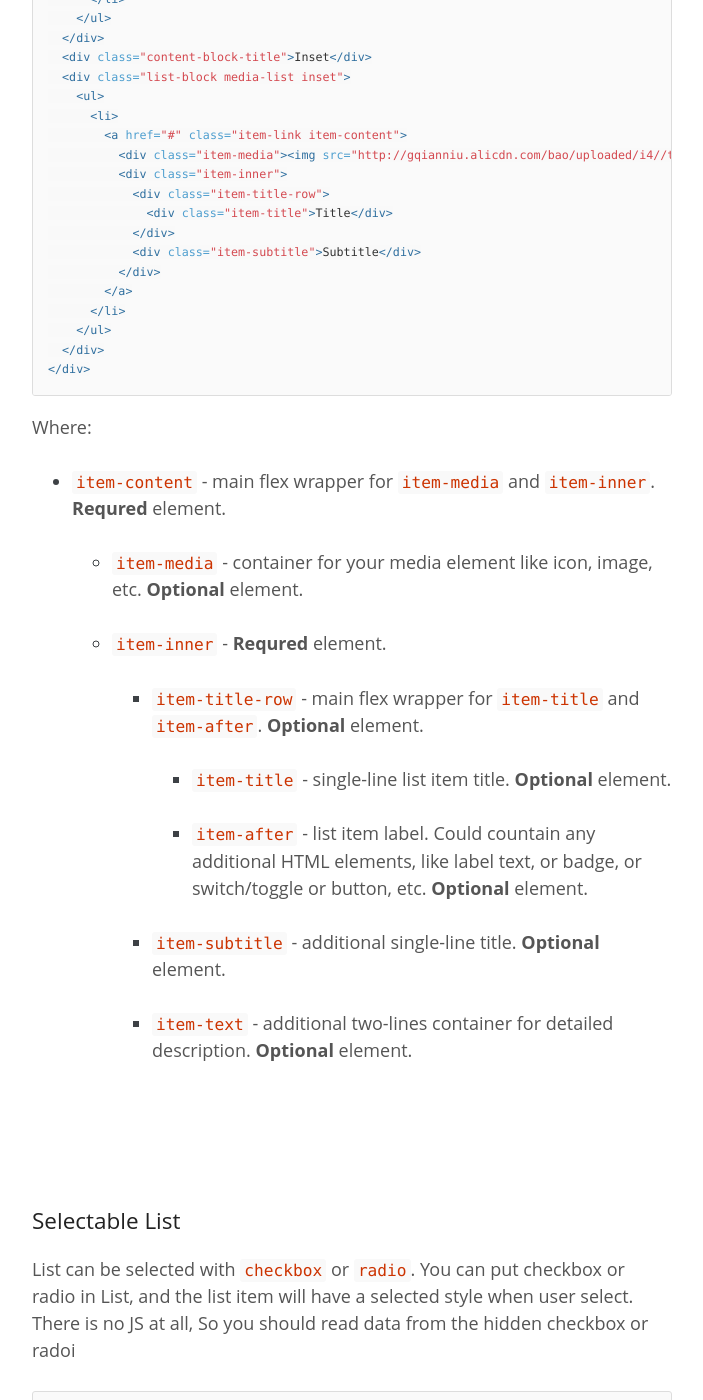
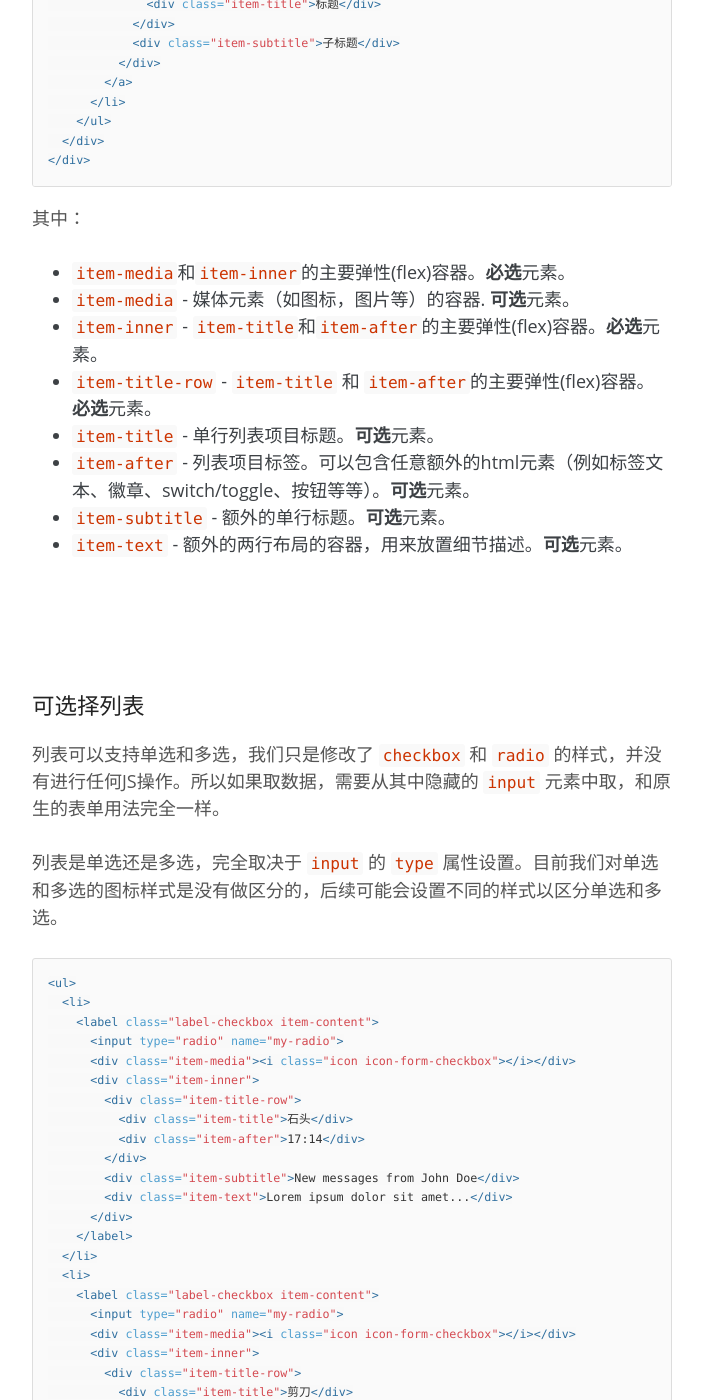
Before and after one commit to lihongxun945/light7-cn, a Jekyll site: the page built from docs/components.html, in a window 1280 px wide and 1400 px high, scrolled down 59060 px. Shown: the whole window, without its empty margins (181-884 px from the left). Built offline with Jekyll 4.4.1, drawn with Linux system fonts in a browser that asks for light colours; a style sheet for code colours, icons or effects is not loaded; some of the changed text lies outside the part shown.

Commit message:
Revert "udpate en"
This reverts commit 25b7c363c98ccf19e29e60979df33fd8a1ec0da8.

```diff
--- a/docs/_includes/_components/layout.html
+++ b/docs/_includes/_components/layout.html
@@ -1,52 +1,52 @@
 <article class="component" id="layout" data-url='structure'>
-  <h2 class="component-title">layout</h2>
-  <p class="component-description">The layout of page should be correct. Every page should have a <code>.page</code> container, and put contents in <code>.content</code> container.</p>
-  <p>Here is the basic layout of a page:</p>
+  <h2 class="component-title">页面基本结构</h2>
+  <p class="component-description">我们对页面的基本结构是有要求的，否则可能会出现样式错误或者无法正确加载页面等问题。</p>
+  <p>基本的页面布局如下：</p>
 
   <div class="component-example component-example-fullbleed">
   </div>
 {% highlight html %}
-<!-- page containet -->
+<!-- page 容器 -->
 <div class="page">
-  <!-- titlebar -->
+  <!-- 标题栏 -->
   <header class="bar bar-nav">
     <a class="icon icon-me pull-left open-panel"></a>
-    <h1 class="title">Title</h1>
+    <h1 class="title">标题</h1>
   </header>
 
-  <!-- toolbar -->
+  <!-- 工具栏 -->
   <nav class="bar bar-tab">
     <a class="tab-item active" href="#">
       <span class="icon icon-home"></span>
-      <span class="tab-label">Home</span>
+      <span class="tab-label">首页</span>
     </a>
     <a class="tab-item" href="#">
       <span class="icon icon-star"></span>
-      <span class="tab-label">Fav</span>
+      <span class="tab-label">收藏</span>
     </a>
     <a class="tab-item" href="#">
       <span class="icon icon-settings"></span>
-      <span class="tab-label">Settings</span>
+      <span class="tab-label">设置</span>
     </a>
   </nav>
 
-  <!-- page content -->
+  <!-- 这里是页面内容区 -->
   <div class="content">
-    <div class="content-block">content here</div>
+    <div class="content-block">这里是content</div>
   </div>
 </div>
 
-<!-- popup, panel -->
+<!-- popup, panel 等放在这里 -->
 <div class="panel-overlay"></div>
 <!-- Left Panel with Reveal effect -->
 <div class="panel panel-left panel-reveal">
   <div class="content-block">
-    <p>Here is a side panel</p>
+    <p>这是一个侧栏</p>
     <p></p>
     <!-- Click on link with "close-panel" class will close panel -->
-    <p><a href="#" class="close-panel">close</a></p>
+    <p><a href="#" class="close-panel">关闭</a></p>
   </div>
 </div>
 {% endhighlight %}
-<p>Ever page should have a <code>.page</code> container.</p>
+<p>注意！每一个页面都要有一个 <code>.page</code> 容器。如果你的页面中没有这个容器，很可能导致如侧栏之类的组件无法正常工作。</p>
 </article>
--- a/docs/_includes/_components/list.html
+++ b/docs/_includes/_components/list.html
@@ -1,70 +1,70 @@
 <article class="component" id="list" data-url='list'>
-  <h2 class="component-title">List</h2>
-  <p class="component-description">List views are versatile and powerful user interface compontents frequently found in iOS apps. A list view presents data in a scrollable list of multiple rows that may be divided into sections/groups.</p>
-  <p class="component-description">List views have many purposes:</p>
+  <h2 class="component-title">列表</h2>
+  <p class="component-description">常在iOS应用中看到的列表，是种多功能且强大的交互组件。列表将数据展现在一个可滚动的多行的列表中，可以将数据划分成不同的片段/组（sections/groups）。</p>
+  <p class="component-description">列表有以下用途：</p>
   <ul>
-    <li>To let users navigate through hierarchically structured data</li>
-    <li>To present an indexed list of items</li>
-    <li>To display detail information and controls in visually distinct groupings</li>
-    <li>To present a selectable list of options</li>
+    <li>让用户可以浏览结构化的多级数据</li>
+    <li>展现一个索引列表</li>
+    <li>在可视化的不同分组中，显示详细信息和控件</li>
+    <li>展现一个可以选择的列表</li>
   </ul>
 
 {% highlight html %}
 <header class="bar bar-nav">
-  <h1 class="title">List view</h1>
+  <h1 class="title">视图列表</h1>
 </header>
 <div class="content">
-  <div class="content-block-title">With icon, title and after</div>
+  <div class="content-block-title">图标、标题和副标题</div>
   <div class="list-block">
     <ul>
       <li class="item-content">
         <div class="item-media"><i class="icon icon-f7"></i></div>
         <div class="item-inner">
-          <div class="item-title">Bom</div>
-          <div class="item-after">12:12</div>
+          <div class="item-title">商品名称</div>
+          <div class="item-after">杜蕾斯</div>
         </div>
       </li>
       <li class="item-content">
         <div class="item-media"><i class="icon icon-f7"></i></div>
         <div class="item-inner">
-          <div class="item-title">Gender</div>
-          <div class="item-after">Male</div>
+          <div class="item-title">型号</div>
+          <div class="item-after">极致超薄型</div>
         </div>
       </li>
     </ul>
   </div>
-  <div class="content-block-title">With title and after</div>
+  <div class="content-block-title">标题和副标题</div>
   <div class="list-block">
     <ul>
       <li class="item-content">
         <div class="item-inner">
-          <div class="item-title">Bom</div>
-          <div class="item-after">12:12</div>
+          <div class="item-title">商品名称</div>
+          <div class="item-after">杜蕾斯</div>
         </div>
       </li>
       <li class="item-content">
         <div class="item-inner">
-          <div class="item-title">Gender</div>
-          <div class="item-after">Male</div>
+          <div class="item-title">型号</div>
+          <div class="item-after">极致超薄型</div>
         </div>
       </li>
     </ul>
   </div>
-  <div class="content-block-title">With Arrow</div>
+  <div class="content-block-title">带箭头</div>
   <div class="list-block">
     <ul>
       <li class="item-content item-link">
         <div class="item-media"><i class="icon icon-f7"></i></div>
         <div class="item-inner">
-          <div class="item-title">Bom</div>
-          <div class="item-after">12:12</div>
+          <div class="item-title">商品名称</div>
+          <div class="item-after">杜蕾斯</div>
         </div>
       </li>
       <li class="item-content item-link">
         <div class="item-media"><i class="icon icon-f7"></i></div>
         <div class="item-inner">
-          <div class="item-title">Gender</div>
-          <div class="item-after">Male</div>
+          <div class="item-title">型号</div>
+          <div class="item-after">极致超薄型</div>
         </div>
       </li>
     </ul>
@@ -72,46 +72,26 @@
 </div>
 {% endhighlight %}
 
-  <p class="component-description">Where:</p>
+  <p class="component-description">其中：</p>
   <ul>
-    <ul>
-      <li>
-        <p><code>item-content</code> - main flex wrapper for <code>item-media</code> and <code>item-inner</code>. <strong>Requred</strong> element.</p>
-      </li>
-      <ul>
-        <li>
-          <p><code>item-media</code> - container for your media element like icon, image, etc. <strong>Optional</strong> element.</p>
-        </li>
-        <li>
-          <p><code>item-inner</code> - main flex wrapper for <code>item-title</code> and <code>item-after</code>. <strong>Requred</strong> element.</p>
-        </li>
-        <ul>
-          <li>
-            <p><code>item-title</code> - single-line list item title. <strong>Required</strong> element.</p>
-          </li>
-          <li>
-            <p><code>item-after</code> - list item label. Could countain any additional HTML elements, like label text, or badge, or switch/toggle or button, etc. <strong>Optional</strong> element.</p>
-          </li>
-        </ul>
-      </ul>
-    </ul>
+    <li><code>item-content</code> - <code>item-media</code>和<code>item-inner</code>的主要弹性(flex)容器。<strong>必选</strong>元素。</li>
+    <li><code>item-media</code> - 媒体元素（如图标，图片等）的容器。<strong>可选</strong>元素。</li>
+    <li><code>item-inner</code> - <code>item-title</code>和<code>item-after</code>的主要弹性(flex)容器。<strong>必选</strong>元素。</li>
+    <li><code>item-title</code> - 单行列表项目标题。<strong>必选</strong>元素。</li>
+    <li><code>item-after</code> - 列表项目标签。可以包含任意额外的html元素（例如标签文本、徽章、switch/toggle、按钮等等）。<strong>可选</strong>元素。</li>
   </ul>
 
-  <p>Add <code>.item-link</code> class on <code>.item-content</code> will make it show a right arrow。</p>
+  <p>在 <code>.item-content</code> 上加上 <code>.item-link</code> 会增加一个向右的箭头。</p>
 
 </article>
 
 <article class="component active">
-  <h3 class="component-title">Contacts List</h3>
-  <p class="component-description">Show contacts</p>
-  <p>Contacts list is a particular case of <a href="list-view.html#grouped-lists">Grouped Lists</a> with two differences:</p>
+  <h3 class="component-title">联系人列表（Contacts List）</h3>
+  <p class="component-description">联系人列表用来展示个人的联系方式。</p>
+  <p>联系人列表是<a href="#list">分组列表（Grouped Lists）</a>的一个特殊的类型，主要有2点不同：</p>
   <ul>
-    <li>
-      <p><code>list-block</code> should have additional <code>contacts-block</code> class</p>
-    </li>
-    <li>
-      <p><code>page-content</code> should have additional <code>contacts-content</code> class</p>
-    </li>
+    <li>列表区域元素（“list-block”）需要带上额外的“contacts-block”类</li>
+    <li>页面内容元素（“page-content”）需要带上额外的“contacts-content”类</li>
   </ul>
 
   <div class="component-example component-example-fullbleed">
@@ -119,7 +99,7 @@
 
 {% highlight html %}
 <header class="bar bar-nav">
-  <h1 class="title">Contacts List</h1>
+  <h1 class="title">联系人列表</h1>
 </header>
 <div class="content">
   <div class="list-block contacts-block">
@@ -136,49 +116,49 @@
         <li>
           <div class="item-content">
             <div class="item-inner">
-              <div class="item-title">Person1</div>
+              <div class="item-title">标题2</div>
             </div>
           </div>
         </li>
         <li>
           <div class="item-content">
             <div class="item-inner">
-              <div class="item-title">Person2</div>
+              <div class="item-title">标题3</div>
             </div>
           </div>
         </li>
         <li>
           <div class="item-content">
             <div class="item-inner">
-              <div class="item-title">Person3</div>
+              <div class="item-title">标题4</div>
             </div>
           </div>
         </li>
         <li>
           <div class="item-content">
             <div class="item-inner">
-              <div class="item-title">Person4</div>
+              <div class="item-title">标题5</div>
             </div>
           </div>
         </li>
         <li>
           <div class="item-content">
             <div class="item-inner">
-              <div class="item-title">Person5</div>
+              <div class="item-title">标题6</div>
             </div>
           </div>
         </li>
         <li>
           <div class="item-content">
             <div class="item-inner">
-              <div class="item-title">Person6</div>
+              <div class="item-title">标题7</div>
             </div>
           </div>
         </li>
         <li>
           <div class="item-content">
             <div class="item-inner">
-              <div class="item-title">Person7</div>
+              <div class="item-title">标题8</div>
             </div>
           </div>
         </li>
@@ -190,42 +170,42 @@
         <li>
           <div class="item-content">
             <div class="item-inner">
-              <div class="item-title">Tom</div>
+              <div class="item-title">标题1</div>
             </div>
           </div>
         </li>
         <li>
           <div class="item-content">
             <div class="item-inner">
-              <div class="item-title">TOm</div>
+              <div class="item-title">标题2</div>
             </div>
           </div>
         </li>
         <li>
           <div class="item-content">
             <div class="item-inner">
-              <div class="item-title">Tom3</div>
+              <div class="item-title">标题3</div>
             </div>
           </div>
         </li>
         <li>
           <div class="item-content">
             <div class="item-inner">
-              <div class="item-title">Tom4</div>
+              <div class="item-title">标题4</div>
             </div>
           </div>
         </li>
         <li>
           <div class="item-content">
             <div class="item-inner">
-              <div class="item-title">Tom5</div>
+              <div class="item-title">标题5</div>
             </div>
           </div>
         </li>
         <li>
           <div class="item-content">
             <div class="item-inner">
-              <div class="item-title">Tom6</div>
+              <div class="item-title">标题6</div>
             </div>
           </div>
         </li>
@@ -237,49 +217,49 @@
         <li>
           <div class="item-content">
             <div class="item-inner">
-              <div class="item-title">David1</div>
+              <div class="item-title">标题1</div>
             </div>
           </div>
         </li>
         <li>
           <div class="item-content">
             <div class="item-inner">
-              <div class="item-title">David2</div>
+              <div class="item-title">标题2</div>
             </div>
           </div>
         </li>
         <li>
           <div class="item-content">
             <div class="item-inner">
-              <div class="item-title">David3</div>
+              <div class="item-title">标题3</div>
             </div>
           </div>
         </li>
         <li>
           <div class="item-content">
             <div class="item-inner">
-              <div class="item-title">David4</div>
+              <div class="item-title">标题4</div>
             </div>
           </div>
         </li>
         <li>
           <div class="item-content">
             <div class="item-inner">
-              <div class="item-title">David5</div>
+              <div class="item-title">标题5</div>
             </div>
           </div>
         </li>
         <li>
           <div class="item-content">
             <div class="item-inner">
-              <div class="item-title">David6</div>
+              <div class="item-title">标题6</div>
             </div>
           </div>
         </li>
         <li>
           <div class="item-content">
             <div class="item-inner">
-              <div class="item-title">David7</div>
+              <div class="item-title">标题7</div>
             </div>
           </div>
         </li>
@@ -291,7 +271,7 @@
         <li>
           <div class="item-content">
             <div class="item-inner">
-              <div class="item-title">Lily1</div>
+              <div class="item-title">标题1</div>
             </div>
           </div>
         </li>
@@ -304,19 +284,19 @@
 </article>
 
 <article class="component active">
-  <h3 class="component-title">Media List View</h3>
-  <p>Media list view is extended case of <a href="#list.html">list view</a> indended to display more complex data like products, services, users, etc.</p>
-  <p>And of course it has a bit more complex layout:</p>
+  <h3 class="component-title">多媒体列表（Media List View）</h3>
+  <p class="component-description">多媒体列表是<a href="#list">列表（list view）</a>的扩展，它是为了展示更复杂的数据比如产品，服务，用户等等。</p>
+  <p class="component-description">当然，它的布局更为复杂：</p>
 
   <div class="component-example component-example-fullbleed">
   </div>
 
 {% highlight html %}
 <header class="bar bar-nav">
-  <h1 class="title">Media List</h1>
+  <h1 class="title">多媒体列表</h1>
 </header>
 <div class="content">
-  <div class="content-block-title">Title</div>
+  <div class="content-block-title">曲目</div>
   <div class="list-block media-list">
     <ul>
       <li>
@@ -324,17 +304,17 @@
           <div class="item-media"><img src="http://gqianniu.alicdn.com/bao/uploaded/i4//tfscom/i3/TB10LfcHFXXXXXKXpXXXXXXXXXX_!!0-item_pic.jpg_250x250q60.jpg" style='width: 4rem;'></div>
           <div class="item-inner">
             <div class="item-title-row">
-              <div class="item-title">Title</div>
+              <div class="item-title">标题</div>
               <div class="item-after">$15</div>
             </div>
-            <div class="item-subtitle">Title</div>
-            <div class="item-text">some text here...</div>
+            <div class="item-subtitle">标题</div>
+            <div class="item-text">此处是文本内容...</div>
           </div>
         </a>
       </li>
     </ul>
   </div>
-  <div class="content-block-title">Mail App</div>
+  <div class="content-block-title">邮件应用</div>
   <div class="list-block media-list">
     <ul>
       <li>
@@ -344,14 +324,14 @@
               <div class="item-title">Facebook</div>
               <div class="item-after">17:14</div>
             </div>
-            <div class="item-subtitle">Title</div>
-            <div class="item-text">Some text here...</div>
+            <div class="item-subtitle">子标题</div>
+            <div class="item-text">此处是文本内容...</div>
           </div>
         </a>
       </li>
     </ul>
   </div>
-  <div class="content-block-title">Simple list</div>
+  <div class="content-block-title">简单列表</div>
   <div class="list-block media-list">
     <ul>
       <li>
@@ -359,15 +339,15 @@
           <div class="item-media"><img src="http://gqianniu.alicdn.com/bao/uploaded/i4//tfscom/i3/TB10LfcHFXXXXXKXpXXXXXXXXXX_!!0-item_pic.jpg_250x250q60.jpg" style='width: 2.2rem;'></div>
           <div class="item-inner">
             <div class="item-title-row">
-              <div class="item-title">Title</div>
+              <div class="item-title">标题</div>
             </div>
-            <div class="item-subtitle">sub title</div>
+            <div class="item-subtitle">子标题</div>
           </div>
         </div>
       </li>
     </ul>
   </div>
-  <div class="content-block-title">Inset</div>
+  <div class="content-block-title">嵌入式</div>
   <div class="list-block media-list inset">
     <ul>
       <li>
@@ -375,9 +355,9 @@
           <div class="item-media"><img src="http://gqianniu.alicdn.com/bao/uploaded/i4//tfscom/i3/TB10LfcHFXXXXXKXpXXXXXXXXXX_!!0-item_pic.jpg_250x250q60.jpg" style='width: 2.2rem;'></div>
           <div class="item-inner">
             <div class="item-title-row">
-              <div class="item-title">Title</div>
+              <div class="item-title">标题</div>
             </div>
-            <div class="item-subtitle">Subtitle</div>
+            <div class="item-subtitle">子标题</div>
           </div>
         </a>
       </li>
@@ -386,43 +366,25 @@
 </div>
 {% endhighlight %}
 
-<p>Where:</p>
-<ul>
-  <li>
-    <p><code>item-content</code> - main flex wrapper for <code>item-media</code> and <code>item-inner</code>. <strong>Requred</strong> element.</p>
-  </li>
+  <p class="component-description">其中：</p>
   <ul>
-    <li>
-      <p><code>item-media</code> - container for your media element like icon, image, etc. <strong>Optional</strong> element.</p>
-    </li>
-    <li>
-      <p><code>item-inner</code> - <strong>Requred</strong> element.</p>
-    </li>
-    <ul>
-      <li>
-        <p><code>item-title-row</code> - main flex wrapper for <code>item-title</code> and <code>item-after</code>. <strong>Optional</strong> element.</p>
-      </li>
-      <ul>
-        <li>
-          <p><code>item-title</code> - single-line list item title. <strong>Optional</strong> element.</p>
-        </li>
-        <li>
-          <p><code>item-after</code> - list item label. Could countain any additional HTML elements, like label text, or badge, or switch/toggle or button, etc. <strong>Optional</strong> element. </p>
-        </li>
-      </ul>
-      <li>
-        <p><code>item-subtitle</code> - additional single-line title. <strong>Optional</strong> element.</p>
-      </li>
-      <li>
-        <p><code>item-text</code> - additional two-lines container for detailed description. <strong>Optional</strong> element.</p>
-      </li>
-    </ul>
+    <li><code>item-media</code>和<code>item-inner</code>的主要弹性(flex)容器。<strong>必选</strong>元素。</li>
+    <li><code>item-media</code> - 媒体元素（如图标，图片等）的容器. <strong>可选</strong>元素。</li>
+    <li><code>item-inner</code> - <code>item-title</code>和<code>item-after</code>的主要弹性(flex)容器。<strong>必选</strong>元素。</li>
+    <li><code>item-title-row</code> - <code>item-title</code> 和 <code>item-after</code>的主要弹性(flex)容器。<strong>必选</strong>元素。</li>
+    <li><code>item-title</code> - 单行列表项目标题。<strong>可选</strong>元素。</li>
+    <li><code>item-after</code> - 列表项目标签。可以包含任意额外的html元素（例如标签文本、徽章、switch/toggle、按钮等等）。<strong>可选</strong>元素。</li>
+    <li><code>item-subtitle</code> - 额外的单行标题。<strong>可选</strong>元素。</li>
+    <li><code>item-text</code> - 额外的两行布局的容器，用来放置细节描述。<strong>可选</strong>元素。</li>
   </ul>
+
 </article>
 
 <article class="component active" id='check-list' data-url='check-list'>
-  <h3 class="component-title">Selectable List</h3>
-  <p class="component-description">List can be selected with <code>checkbox</code> or <code>radio</code>. You can put checkbox or radio in List, and the list item will have a selected style when user select. There is no JS at all, So you should read data from the hidden checkbox or radoi</p>
+  <h3 class="component-title">可选择列表</h3>
+  <p class="component-description">列表可以支持单选和多选，我们只是修改了 <code>checkbox</code> 和 <code>radio</code> 的样式，并没有进行任何JS操作。所以如果取数据，需要从其中隐藏的 <code>input</code> 元素中取，和原生的表单用法完全一样。</p>
+
+  <p>列表是单选还是多选，完全取决于 <code>input</code> 的 <code>type</code> 属性设置。目前我们对单选和多选的图标样式是没有做区分的，后续可能会设置不同的样式以区分单选和多选。</p>
 
 {% highlight html %}
 <ul>
@@ -432,7 +394,7 @@
       <div class="item-media"><i class="icon icon-form-checkbox"></i></div>
       <div class="item-inner">
         <div class="item-title-row">
-          <div class="item-title">Lily</div>
+          <div class="item-title">石头</div>
           <div class="item-after">17:14</div>
         </div>
         <div class="item-subtitle">New messages from John Doe</div>
@@ -446,7 +408,7 @@
       <div class="item-media"><i class="icon icon-form-checkbox"></i></div>
       <div class="item-inner">
         <div class="item-title-row">
-          <div class="item-title">Lucy</div>
+          <div class="item-title">剪刀</div>
           <div class="item-after">17:14</div>
         </div>
         <div class="item-subtitle">New messages from John Doe</div>
@@ -457,6 +419,6 @@
 </ul>
 {% endhighlight %}
 
-  <p>Change the type of <code>input</code> to "checkbox" to make multiple select.</p>
+  <p>因为选择操作是由原生的 <code>input</code> 实现的，所以只需要把上面的代码中的 input 元素的 <code>type="radio"</code> 改成 <code>type="checkbox"</code> 就可以变成多选。</p>
 
 </article>
```
